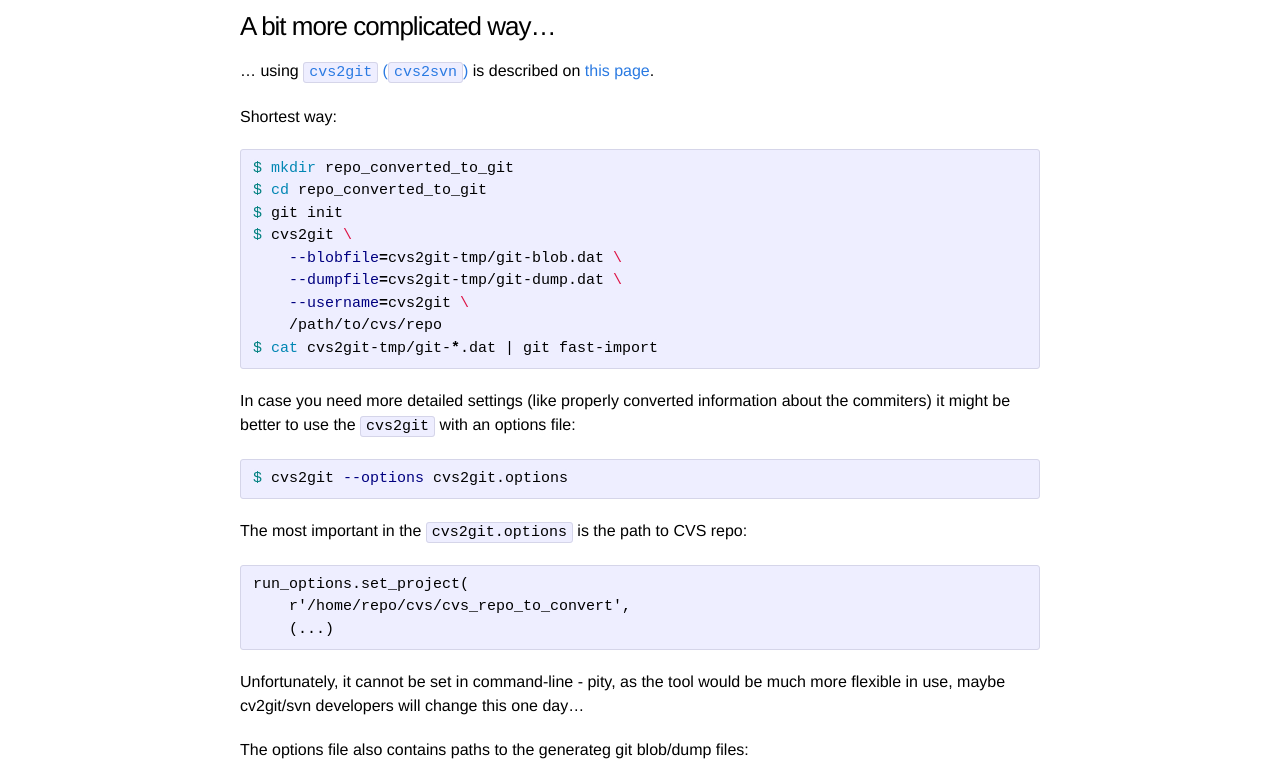
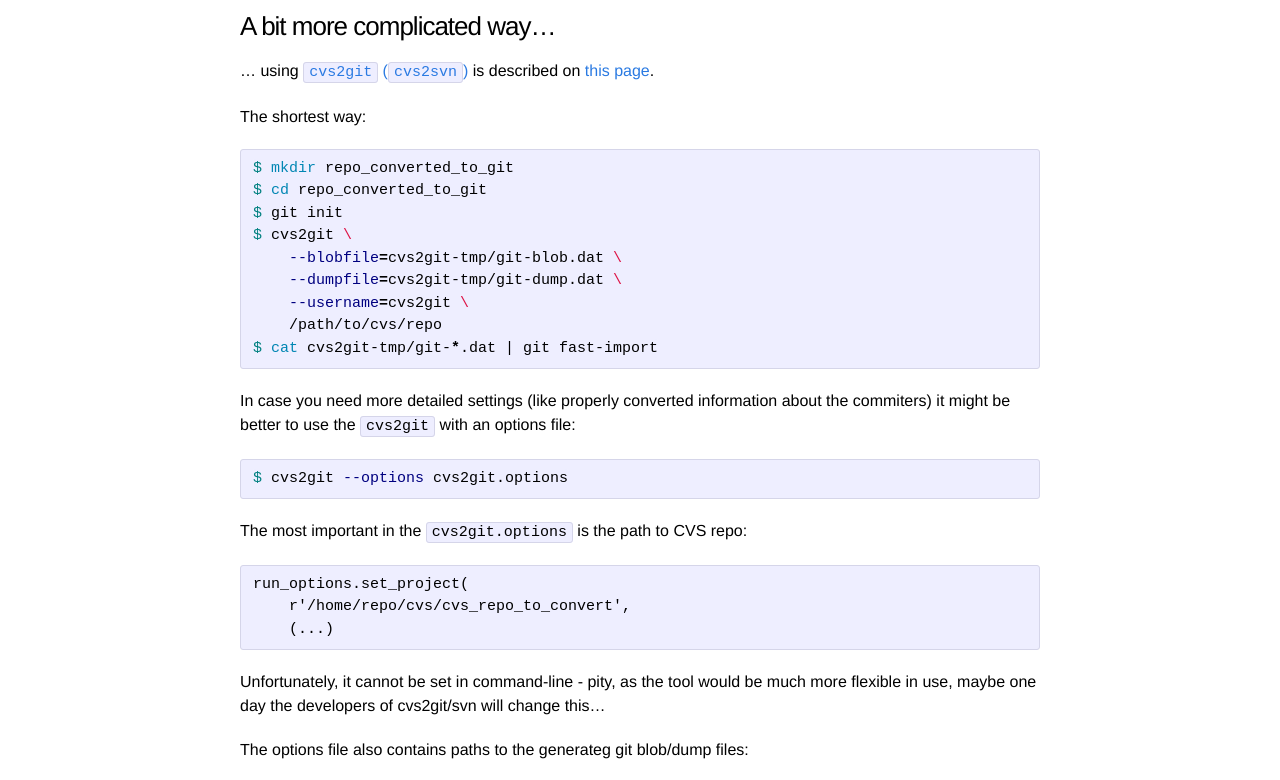
Before and after one commit to t-w/t-w.github.io, a Jekyll site: the page built from _posts/2018-05-21-cvs_to_git.markdown, in a window 1280 px wide. Shown: the part 646-1426 px from the top of the page. Built offline with Jekyll 4.4.1, drawn with Linux system fonts in a browser that asks for light colours.

Commit message:
Small corrections in the text.

````diff
--- a/_posts/2018-05-21-cvs_to_git.markdown
+++ b/_posts/2018-05-21-cvs_to_git.markdown
@@ -29,7 +29,7 @@ $ git push -u origin --tags
 ### A bit more complicated way...
 ... using [`cvs2git` (`cvs2svn`)][7.] is described on [this page][3.].
 
-Shortest way:
+The shortest way:
 {% highlight bash %}
 $ mkdir repo_converted_to_git
 $ cd repo_converted_to_git
@@ -56,8 +56,8 @@ run_options.set_project(
     (...)
 ```
 Unfortunately, it cannot be set in command-line - pity, as the tool would be
-much more flexible in use, maybe cv2git/svn developers will change this one
-day...
+much more flexible in use, maybe one day the developers of cvs2git/svn will
+change this...
 
 The options file also contains paths to the generateg git blob/dump files:
 ```
````
